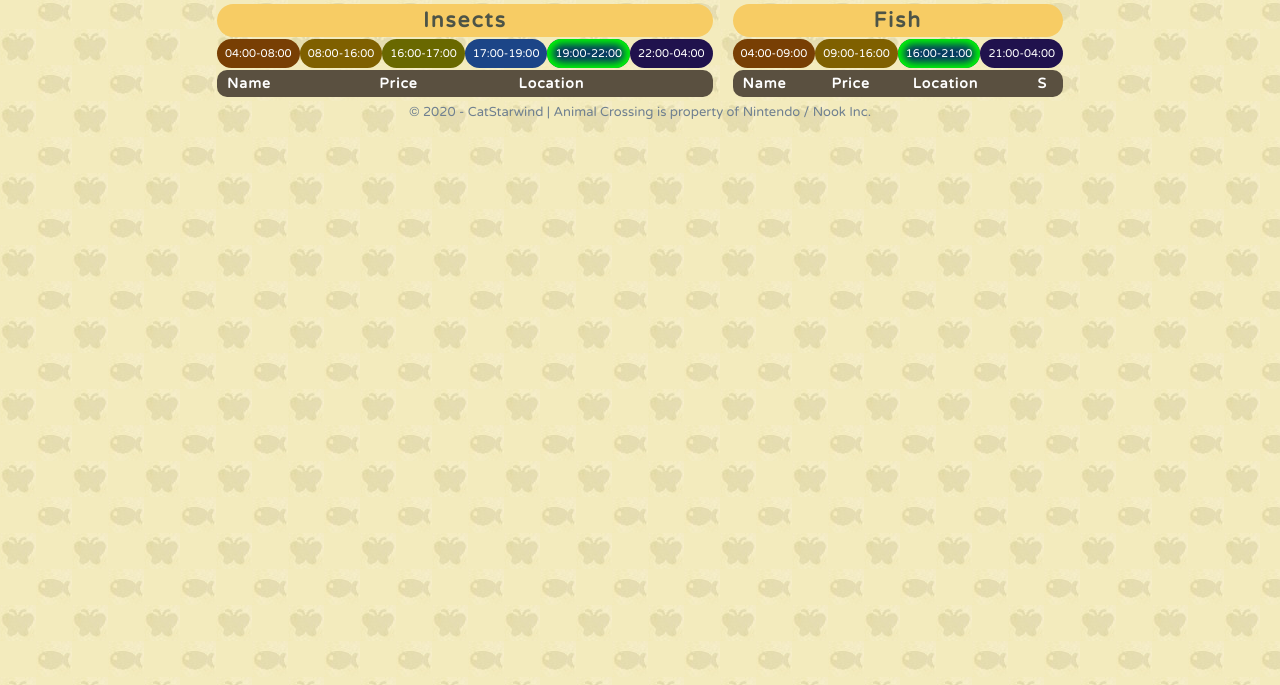
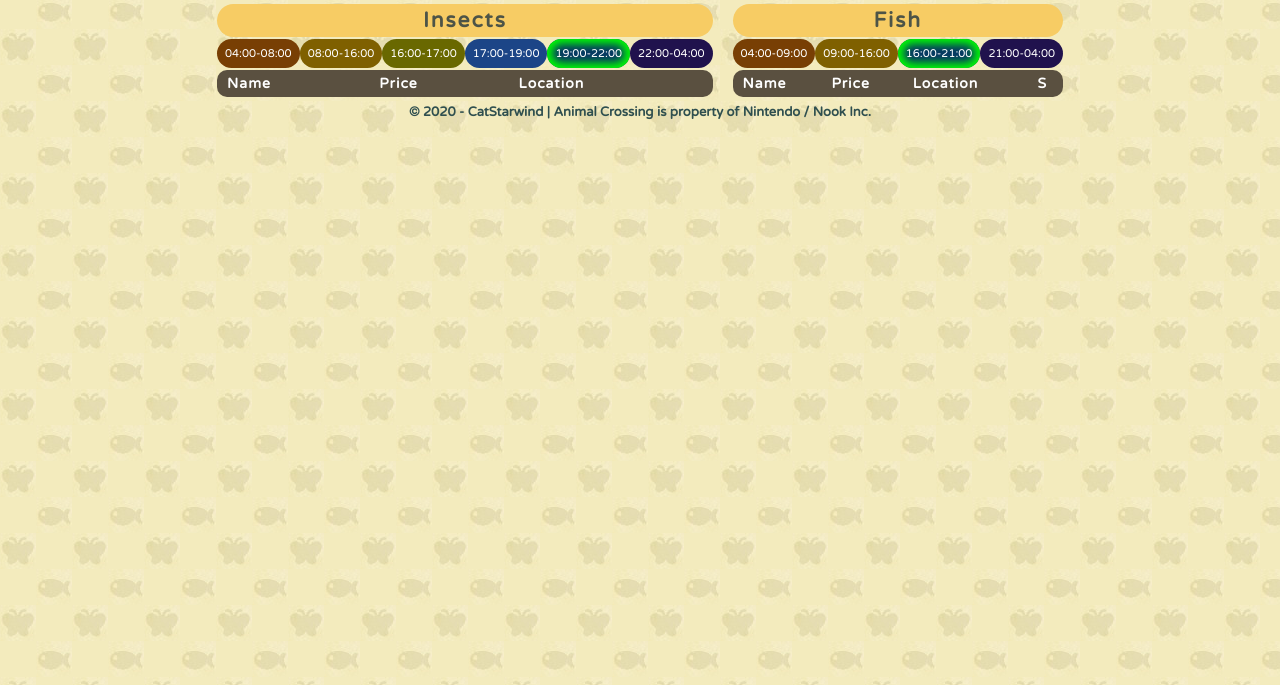
Before and after one commit to CatStarwind/CritterForecast, a website: page public/index.html in a window 1280 px wide. Shown: the part 115-800 px from the top of the page. Drawn offline with nearby package versions, Linux system fonts and the light colour scheme; no server answers.

Commit message:
Footer changed for contrast ratio.

```diff
--- a/public/css/style.css
+++ b/public/css/style.css
@@ -105,4 +105,4 @@ tr.lastchanceMonth, .lastchanceMonth { font-weight: bolder; color:#b50000; }
 #acClock.evening .date span { color: #073763; }
 #acClock.night .date span { color: #20124d; }
 
-.footer {font-size:small;color:slategray;}
+.footer { font-size:small;color:darkslategray;font-weight: bold; }
```
